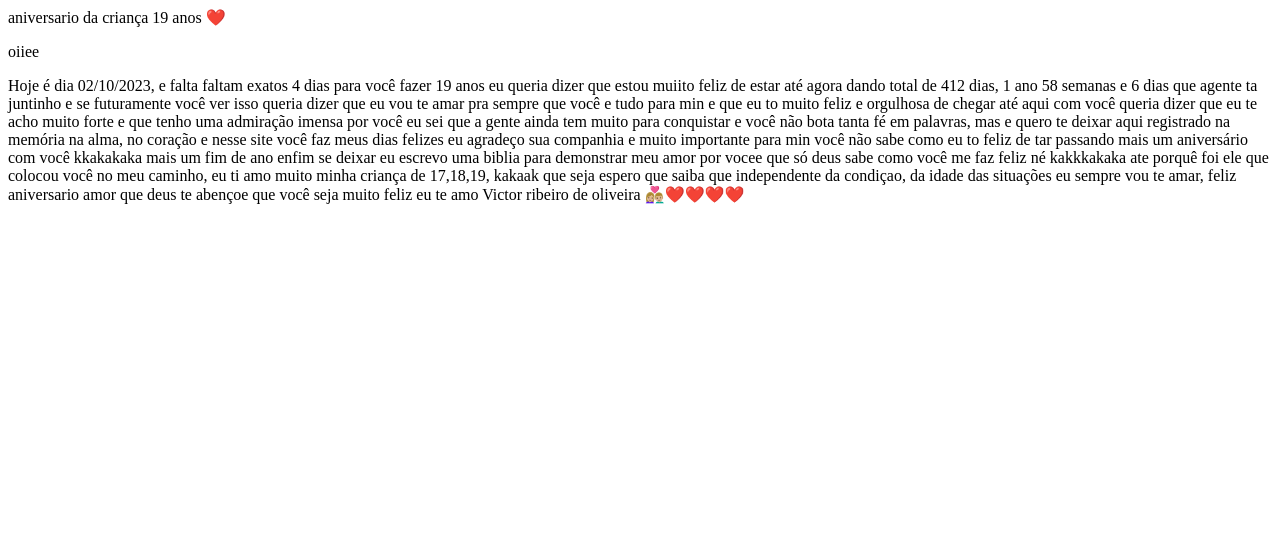
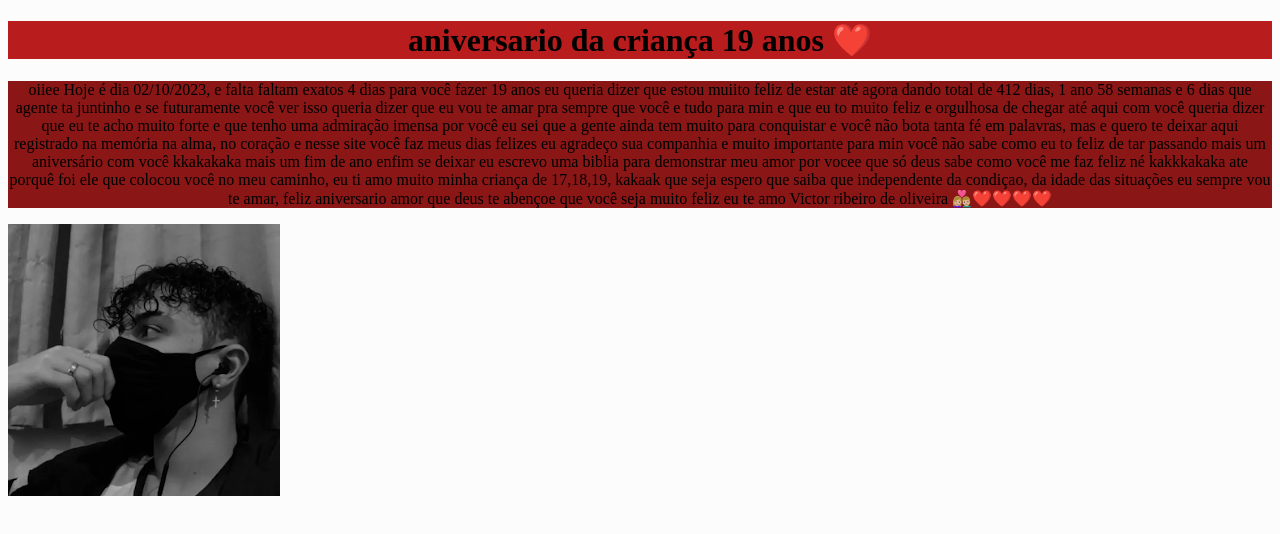
Before and after one commit to thaynarav/vsc, a plain HTML site: page index.html in a window 1280 px wide. Drawn offline with Linux system fonts and the light colour scheme.

Commit message:
Add files via upload

```diff
--- a/index.html
+++ b/index.html
@@ -1,8 +1,9 @@
 <!DOCTYPE html>
 <html lang="pt-br">
-   <meta charset="UTF-8"
+   <meta charset="UTF-8">
+   <link rel="stylesheet" href="style.css">
 <h1>aniversario da criança 19 anos ❤️ </h1>
-<p>oiiee </p>Hoje é dia 02/10/2023, e falta faltam exatos 4 dias para você fazer 19 anos eu queria dizer que
+<p>oiiee Hoje é dia 02/10/2023, e falta faltam exatos 4 dias para você fazer 19 anos eu queria dizer que
 estou muiito feliz de estar até agora dando total de 412 dias, 1 ano 58 semanas e 6 dias que agente ta juntinho e se
 futuramente você ver isso queria dizer que eu vou te amar pra sempre que você e tudo para min e que eu to muito feliz e
 orgulhosa de chegar até aqui com você queria dizer que eu te acho muito forte e que tenho uma admiração imensa por você
@@ -12,5 +13,6 @@ orgulhosa de chegar até aqui com você queria dizer que eu te acho muito forte
     um fim de ano enfim se deixar eu escrevo uma biblia para demonstrar meu amor por vocee que só deus sabe como
     você me faz feliz né kakkkakaka ate porquê foi ele que colocou você no meu caminho, eu ti amo muito minha criança
     de 17,18,19, kakaak que seja espero que saiba que independente da condiçao, da idade das situações eu sempre vou te amar,
- feliz aniversario amor que deus te abençoe que você seja muito feliz eu te amo Victor ribeiro de oliveira 👩🏼‍❤️‍👨🏼❤️❤️❤️❤️
+ feliz aniversario amor que deus te abençoe que você seja muito feliz eu te amo Victor ribeiro de oliveira 👩🏼‍❤️‍👨🏼❤️❤️❤️❤️</p>
+ <img src="unnamed.webp">
 </html>
--- a/style.css
+++ b/style.css
@@ -1 +1,11 @@
-<P style="eu te amo Victor ribeiro de oliveira 👩🏼‍❤️‍👨🏼❤️❤️❤️❤️"
+body {
+    background-color: rgb(252, 252, 252);
+}
+p { text-align: center;
+background: #8b1616;
+}
+h1{
+    background: #b91c1c;
+
+text-align: center;
+}
```
Also changed, not shown: unnamed.webp (added).
